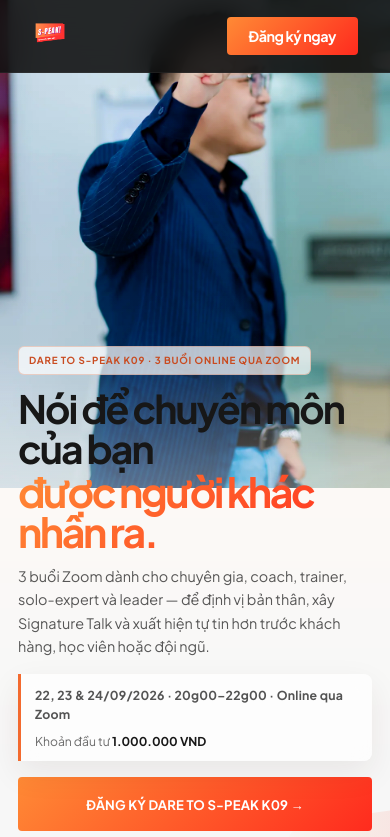
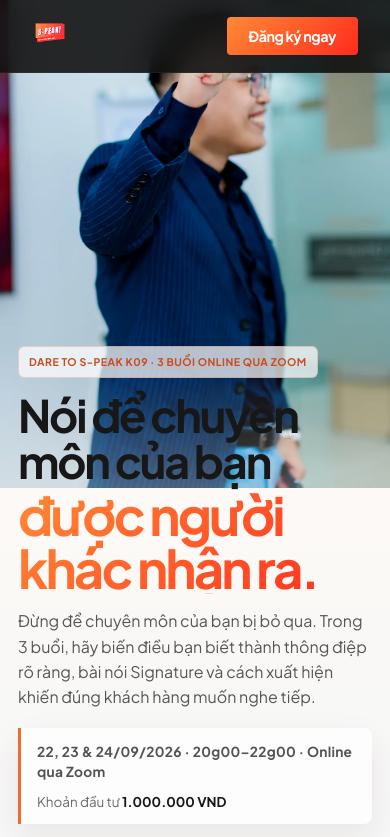
Before and after one commit to namspeak/dare-to-speak, a website: page index.html in a window 390 px wide. Shown: the top 837 px of the page. Drawn offline with nearby package versions, Linux system fonts and the light colour scheme; a web font is replaced by a local one.

Commit message:
Strengthen hero messaging and readability

```diff
--- a/index.html
+++ b/index.html
@@ -1961,6 +1961,55 @@
   .copy-payment-code { border: 0; background: transparent; color: #d94b1e; cursor: pointer; font: inherit; font-size: 0.8rem; font-weight: 800; }
   .payment-confirmation-note { margin-top: 18px; color: #666; font-size: 0.79rem; line-height: 1.6; text-align: center; }
 
+  /* ── HERO TYPOGRAPHY PASS ── */
+  .hero-kicker {
+    padding: 10px 14px;
+    font-size: 0.80rem;
+    letter-spacing: 0.065em;
+  }
+  .hero-title {
+    max-width: 720px;
+    font-size: clamp(3.9rem, 6.8vw, 6.7rem);
+    line-height: 1.01;
+    letter-spacing: -0.048em;
+  }
+  .hero-title .line2 {
+    font-size: clamp(4.7rem, 8.4vw, 8rem);
+    line-height: 0.98;
+    letter-spacing: -0.055em;
+  }
+  .hero-desc {
+    max-width: 720px;
+    margin-bottom: 24px;
+    font-size: 1.16rem;
+    line-height: 1.62;
+  }
+  .hero-event-info { max-width: 700px; padding: 16px 20px; }
+  .hero-event-date { font-size: 1rem; }
+  .hero-event-price { font-size: 0.92rem; }
+  .hero-ctas .btn { min-height: 58px; padding: 16px 24px; font-size: 1rem; }
+  .hero-program-link { font-size: 0.98rem; }
+  .hero-form-note { font-size: 0.84rem; }
+
+  @media (max-width: 900px) {
+    .hero-title { font-size: clamp(3.35rem, 8.2vw, 5.6rem); }
+    .hero-title .line2 { font-size: clamp(4rem, 10.4vw, 6.8rem); }
+    .hero-desc { font-size: 1.06rem; }
+  }
+
+  @media (max-width: 600px) {
+    .hero-kicker { padding: 8px 10px; font-size: 0.66rem; letter-spacing: 0.045em; }
+    .hero-title { font-size: clamp(2.35rem, 11.5vw, 3.35rem); line-height: 1.04; }
+    .hero-title .line2 { font-size: clamp(2.75rem, 13.5vw, 4.1rem); line-height: 1; }
+    .hero-desc { margin-bottom: 18px; font-size: 1rem; line-height: 1.58; }
+    .hero-event-info { padding: 14px 16px; }
+    .hero-event-date { font-size: 0.86rem; }
+    .hero-event-price { font-size: 0.84rem; }
+    .hero-ctas .btn { min-height: 54px; padding: 15px 14px; font-size: 0.9rem; }
+    .hero-program-link { font-size: 0.9rem; }
+    .hero-form-note { font-size: 0.78rem; }
+  }
+
   /* ── HERO IMAGE VISIBILITY PASS ──
      Keep the left reading area calm while restoring contrast and detail
      around Nam on the right side of the hero image. */
@@ -2040,7 +2089,7 @@
         Nói để chuyên môn của bạn
         <span class="line2">được người khác nhận ra.</span>
       </h1>
-      <p class="hero-desc">3 buổi Zoom dành cho chuyên gia, coach, trainer, solo-expert và leader — để định vị bản thân, xây Signature Talk và xuất hiện tự tin hơn trước khách hàng, học viên hoặc đội ngũ.</p>
+      <p class="hero-desc">Đừng để chuyên môn của bạn bị bỏ qua. Trong 3 buổi, hãy biến điều bạn biết thành thông điệp rõ ràng, bài nói Signature và cách xuất hiện khiến đúng khách hàng muốn nghe tiếp.</p>
       <div class="hero-event-info">
         <div class="hero-event-date">22, 23 &amp; 24/09/2026 · 20g00–22g00 · Online qua Zoom</div>
         <div class="hero-event-price">Khoản đầu tư <strong>1.000.000 VND</strong></div>
```
